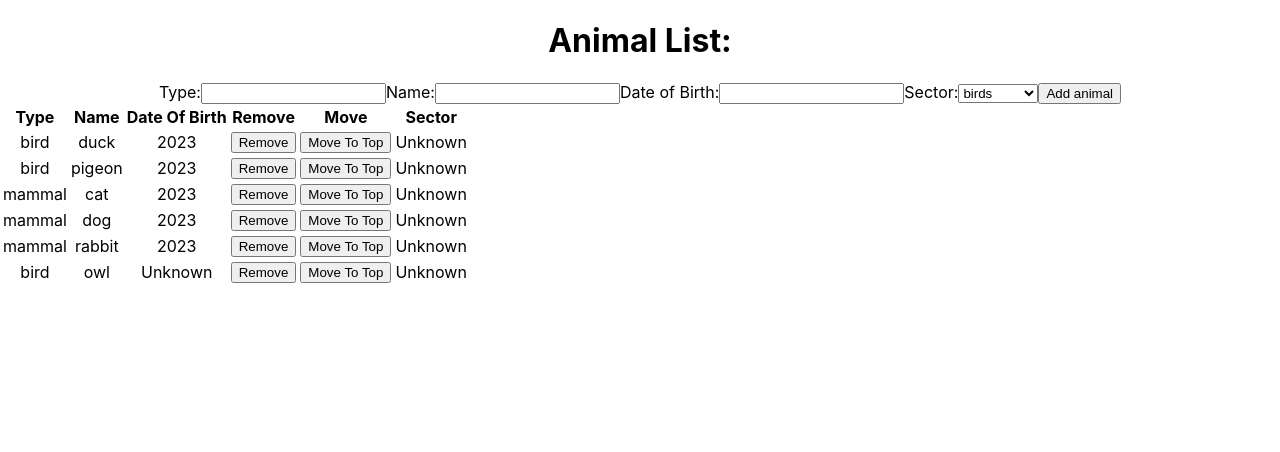
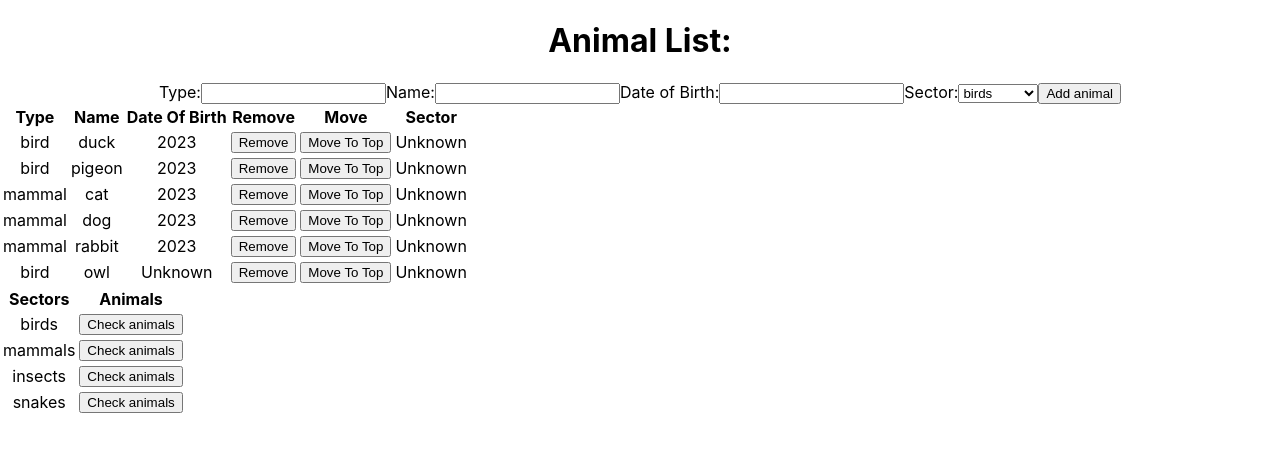
Before and after one commit to lenastoj/zoo, a React (Create React App) app: page / in a window 1280 px wide. Shown: the top 452 px of the page. Built offline with nearby package versions, Linux system fonts and the light colour scheme.

Commit message:
sedmi zadatak

```diff
--- a/src/AnimalList.js
+++ b/src/AnimalList.js
@@ -31,7 +31,7 @@ function AnimalList() {
     setAnimals([...firstAnimal, ...newAnimalsOrder]);
   };
 
-  const allSectors = ["birds", "mammals", "lions", "snakes"];
+  const allSectors = ["birds", "mammals", "insects", "snakes"];
   const [type, setType] = useState();
   const [name, setName] = useState();
   const [dateOfBirth, setDateOfBirth] = useState();
@@ -51,7 +51,13 @@ function AnimalList() {
     setType("");
     setName("");
     setDateOfBirth("");
-    setSector("");
+  };
+
+  const CheckAnimals = (animalSector) => {
+    let animalsInSector = animals
+      .filter((animal) => animal.sector == animalSector)
+      .map((item) => item.name);
+    alert(animalsInSector);
   };
 
   return (
@@ -85,7 +91,6 @@ function AnimalList() {
         <label>
           Sector:
           <select
-            value={sector}
             onChange={(e) => {
               setSector(e.target.value);
             }}
@@ -139,6 +144,29 @@ function AnimalList() {
           })}
         </tbody>
       </table>
+
+      <table>
+        <thead>
+          <tr>
+            <th>Sectors</th>
+            <th>Animals</th>
+          </tr>
+        </thead>
+        <tbody>
+          {allSectors.map((element, index) => {
+            return (
+              <tr key={index}>
+                <td>{element}</td>
+                <td>
+                  <button onClick={() => CheckAnimals(element)}>
+                    Check animals
+                  </button>
+                </td>
+              </tr>
+            );
+          })}
+        </tbody>
+      </table>
     </div>
   );
 }
```
